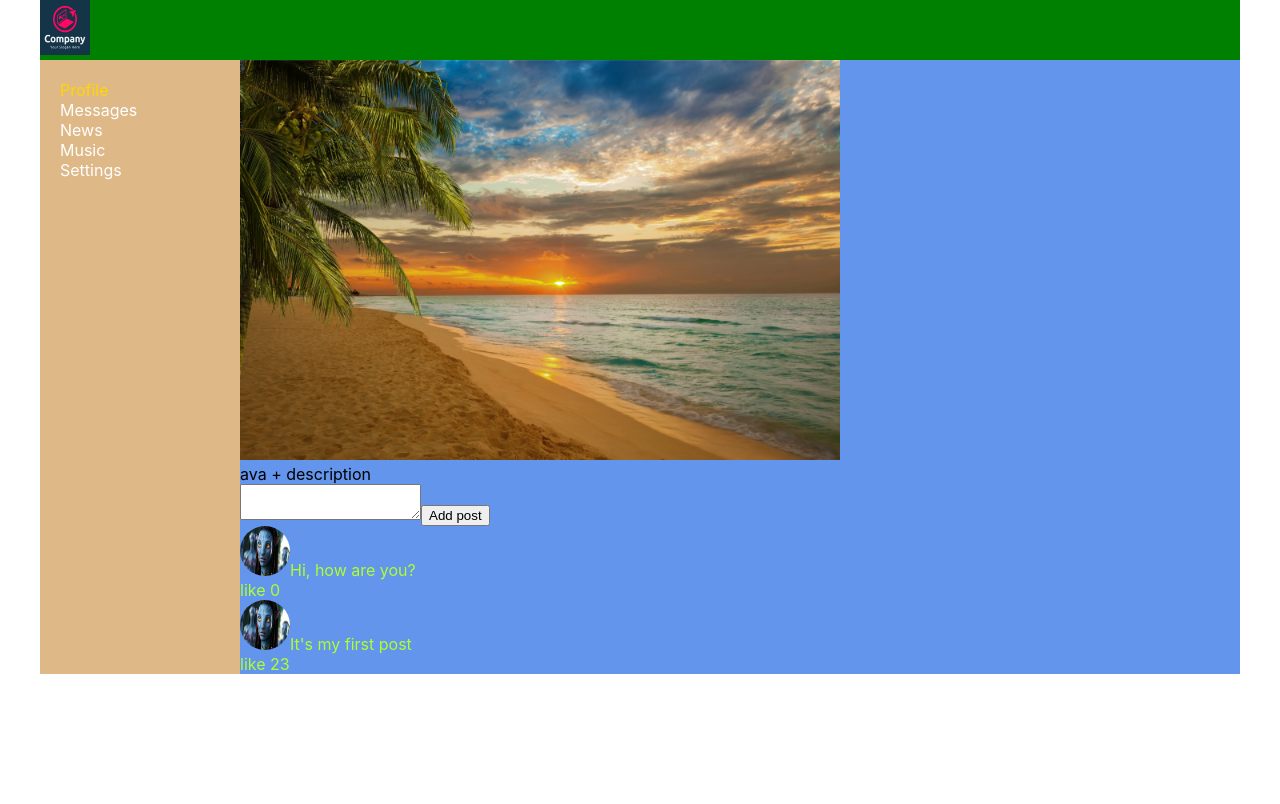
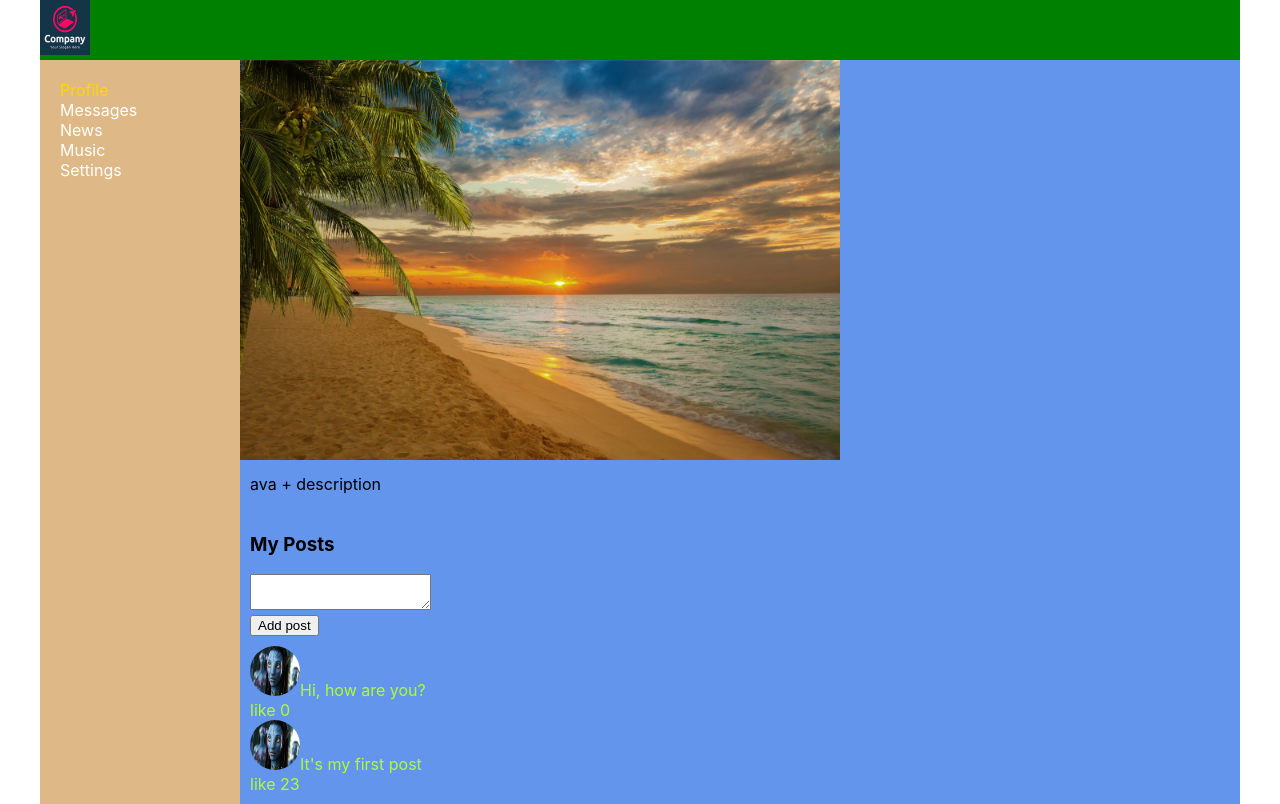
Before and after one commit to sergeybabann/react-way-of-samurai_1.0_social_network_01_v.2-original.babann, a React (Create React App) app: page /profile in a window 1280 px wide. Built offline with nearby package versions, Linux system fonts and the light colour scheme.

Commit message:
23 lesson complete

```diff
--- a/src/components/Profile/MyPosts/MyPosts.jsx
+++ b/src/components/Profile/MyPosts/MyPosts.jsx
@@ -4,13 +4,19 @@ import Post from './Post/Post'
 
 const MyPosts = (props) => {
   return (
-    <div>
-      <textarea></textarea>
-      <button>Add post</button>
-
+    <div className={s.postsBlock}>
+      <h3>My Posts</h3>
+      <div>
+        <div>
+          <textarea></textarea>
+        </div>
+        <div>
+          <button>Add post</button>
+        </div>
+      </div>
       <div className={s.posts}>
-        <Post message='Hi, how are you?' likesCount='0'/>
-        <Post message="It's my first post" likesCount='23'/>
+        <Post message='Hi, how are you?' likesCount='0' />
+        <Post message="It's my first post" likesCount='23' />
       </div>
     </div>
   )
--- a/src/components/Profile/MyPosts/MyPosts.module.css
+++ b/src/components/Profile/MyPosts/MyPosts.module.css
@@ -0,0 +1,7 @@
+.postsBlock {
+  padding: 10px;
+}
+
+.posts {
+  margin-top: 10px;
+}
--- a/src/components/Profile/Profile.jsx
+++ b/src/components/Profile/Profile.jsx
@@ -1,16 +1,12 @@
 import React from 'react'
 import s from './Profile.module.css'
+import ProfileInfo from './ProfileInfo/ProfileInfo'
 import MyPosts from './MyPosts/MyPosts'
-import beach from '../../images/beach.webp'
 
 const Profile = (props) => {
   return (
     <div>
-      <div className={s.beach}>
-        <img src={beach} alt='img'></img>
-        {props.message}
-      </div>
-      <div>ava + description</div>
+      <ProfileInfo />
       <MyPosts />
     </div>
   )
--- /dev/null
+++ b/src/components/Profile/ProfileInfo/ProfileInfo.jsx
@@ -0,0 +1,17 @@
+import React from 'react'
+import s from './ProfileInfo.module.css'
+import beach from '../../../images/beach.webp'
+
+const ProfileInfo = (props) => {
+  return (
+    <div>
+      <div className={s.beach}>
+        <img src={beach} alt='img'></img>
+        {props.message}
+      </div>
+      <div className={s.descriptionBlock}>ava + description</div>
+    </div>
+  )
+}
+
+export default ProfileInfo
--- /dev/null
+++ b/src/components/Profile/ProfileInfo/ProfileInfo.module.css
@@ -0,0 +1,10 @@
+.beach img {
+  max-width: 100%;
+  max-height: 400px; /* Укажите нужное ограничение по высоте */
+  width: auto;
+  height: auto;
+}
+
+.descriptionBlock {
+  padding: 10px;
+}
```
Also changed, not shown: user/info.txt, user/notes.txt.
